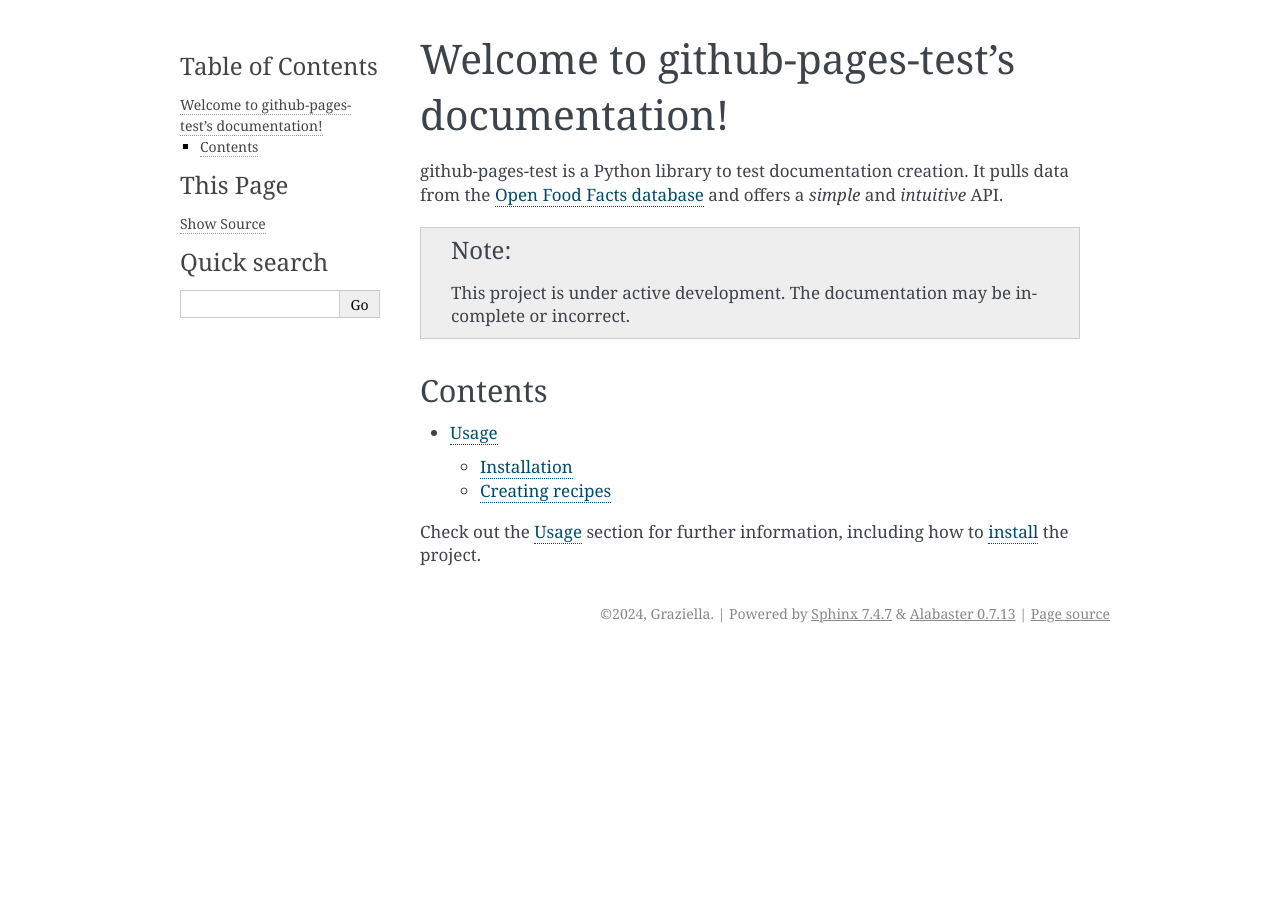
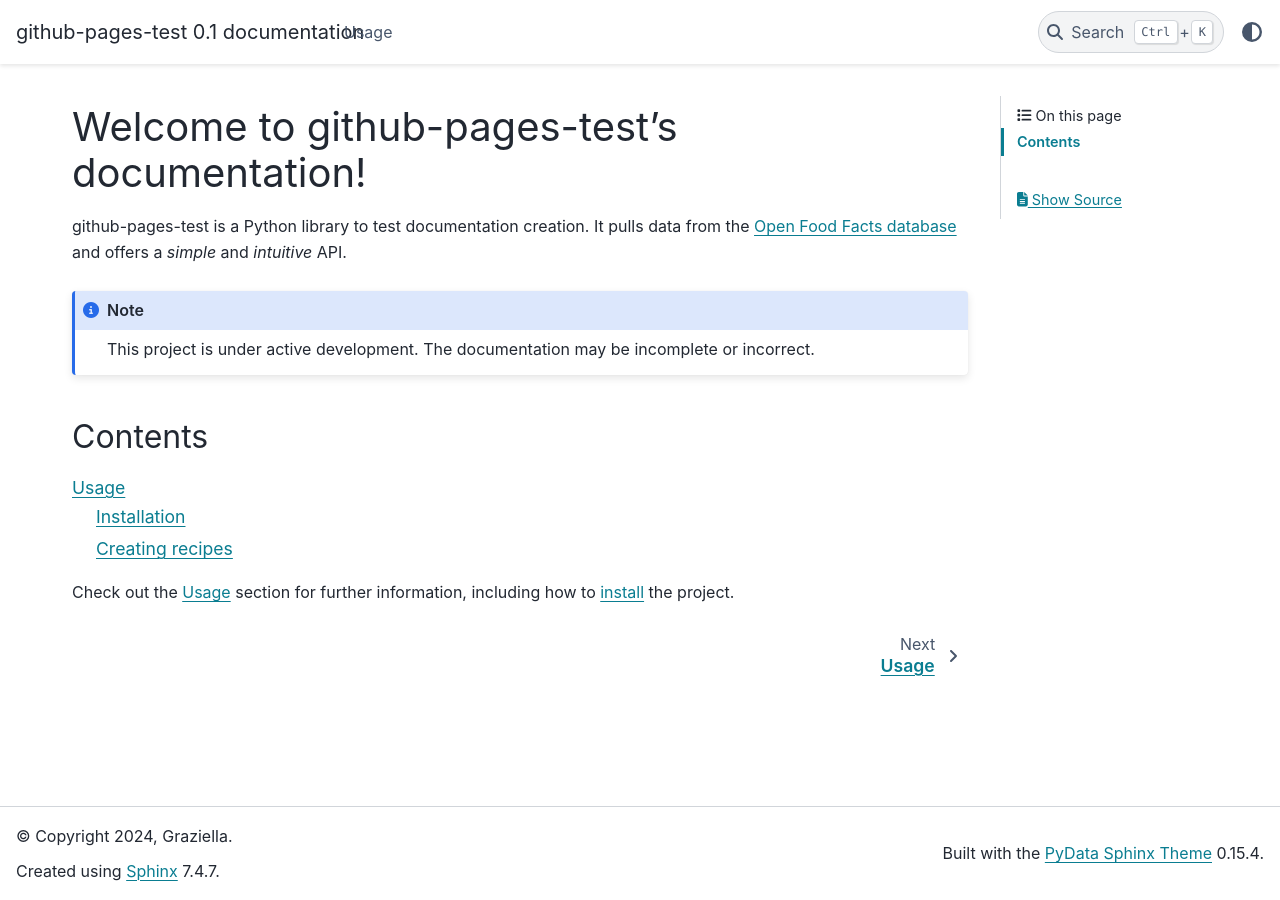
Before and after one commit to AnnaBobasheva/github-pages-test, a Sphinx documentation site: the page built from docs/source/index.rst, in a window 1280 px wide. Built offline with Sphinx 7.4.7 and the PyData theme 0.15.4, drawn with Linux system fonts in a browser that asks for light colours; pages that are not in the unit, such as notebooks, are missing from menus.

Commit message:
Update conf.py

```diff
--- a/docs/source/conf.py
+++ b/docs/source/conf.py
@@ -29,7 +29,7 @@ exclude_patterns = []
 # -- Options for HTML output -------------------------------------------------
 # https://www.sphinx-doc.org/en/master/usage/configuration.html#options-for-html-output
 
-#html_theme = 'classic' # 'pydata_sphinx_theme'
+html_theme = 'pydata_sphinx_theme'  #  'classic'
 #html_static_path = ['_static']
 
 # If extensions (or modules to document with autodoc) are in another directory,
```
